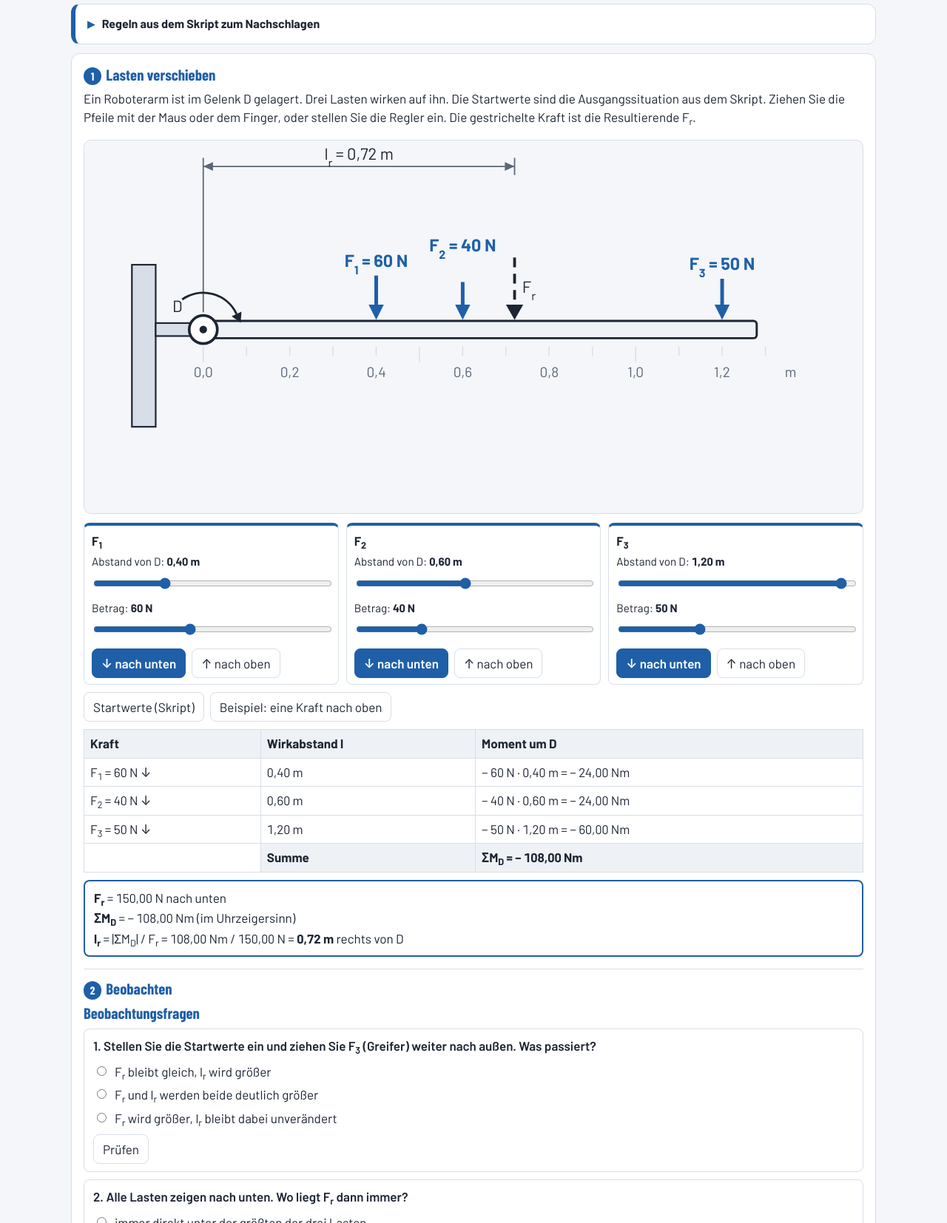
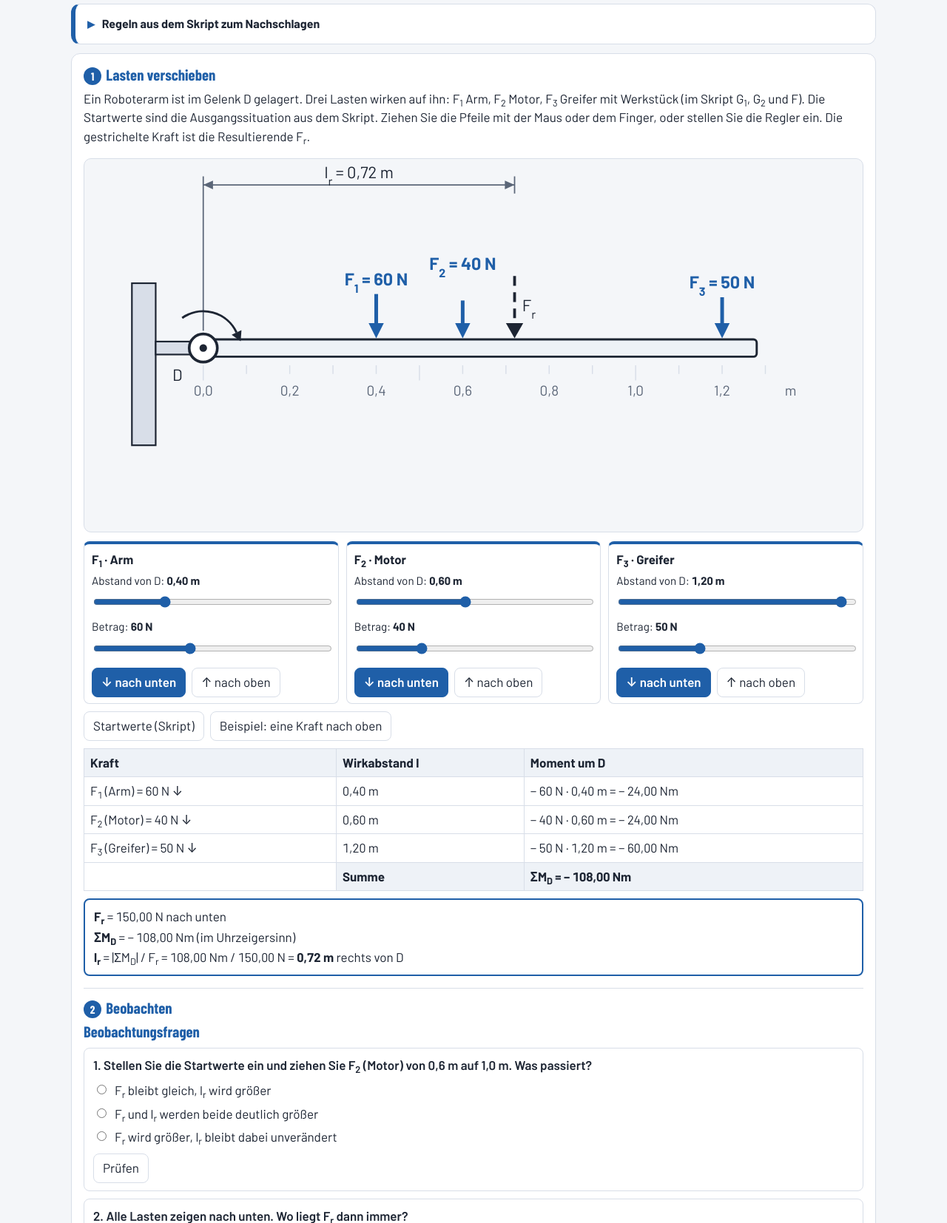
Before and after one commit to WichTeacher/wichteacher.github.io, a plain HTML site: page labore/tm/momentensatz/index.html in a window 1280 px wide. Shown: the part 200-1854 px from the top of the page at 74% size. Drawn offline with Linux system fonts and the light colour scheme.

Commit message:
Labor Momentensatz: Handy-Ansicht, Benennung der Lasten, Rundungshinweis, Aufgaben im Bildbereich
Co-Authored-By: Claude Opus 5.5 <noreply@anthropic.com>

```diff
--- a/labore/tm/momentensatz/index.html
+++ b/labore/tm/momentensatz/index.html
@@ -35,7 +35,9 @@
   .schritt h3{margin:0 0 6px;font-size:1.3rem;color:var(--fach)}
   .schritt h3 .nr{display:inline-block;min-width:1.6em;height:1.6em;line-height:1.6em;text-align:center;border-radius:50%;background:var(--fach);color:var(--fach-ink);font-size:.95rem;margin-right:6px}
 
-  svg.sys{display:block;width:100%;height:auto;background:var(--bg);border:1px solid var(--line);border-radius:10px;touch-action:none;user-select:none}
+  svg.sys{display:block;width:100%;height:auto;background:var(--bg);border:1px solid var(--line);border-radius:10px;user-select:none}
+  .bildrahmen{overflow-x:auto;-webkit-overflow-scrolling:touch}
+  @media (max-width:700px){.bildrahmen svg.sys{min-width:640px}.bildrahmen::after{content:"← Bild seitlich verschieben →";display:block;text-align:center;font-size:.8rem;color:var(--muted);position:sticky;left:0}}
   svg.sys text{font-family:var(--font);font-size:15px;fill:var(--ink)}
   svg.sys text.k{font-weight:700;fill:var(--fach);font-size:16px}
   svg.sys text.g{fill:var(--muted);font-size:13px}
@@ -44,7 +46,7 @@
   svg.sys .gelenk{fill:var(--card);stroke:var(--ink);stroke-width:2.5}
   svg.sys .last line{stroke:var(--fach);stroke-width:3.4}
   svg.sys .last polygon{fill:var(--fach)}
-  svg.sys .last{cursor:grab}
+  svg.sys .last{cursor:grab;touch-action:none}
   svg.sys .last .griff{fill:transparent}
   svg.sys .res line{stroke:var(--ink);stroke-width:2.6;stroke-dasharray:9 6}
   svg.sys .res polygon{fill:var(--ink)}
@@ -115,9 +117,9 @@
   <!-- ================= Station 1 ================= -->
   <section class="taskbox" role="tabpanel" id="st1">
     <div class="schritt"><h3><span class="nr">1</span>Lasten verschieben</h3>
-      <p style="margin-top:0">Ein Roboterarm ist im Gelenk D gelagert. Drei Lasten wirken auf ihn. Die Startwerte sind die Ausgangssituation aus dem Skript.
+      <p style="margin-top:0">Ein Roboterarm ist im Gelenk D gelagert. Drei Lasten wirken auf ihn: F<sub>1</sub> Arm, F<sub>2</sub> Motor, F<sub>3</sub> Greifer mit Werkstück (im Skript G<sub>1</sub>, G<sub>2</sub> und F). Die Startwerte sind die Ausgangssituation aus dem Skript.
         Ziehen Sie die Pfeile mit der Maus oder dem Finger, oder stellen Sie die Regler ein. Die gestrichelte Kraft ist die Resultierende F<sub>r</sub>.</p>
-      <svg class="sys" id="bild1" viewBox="0 0 720 345" role="img" aria-label="Arm mit Lasten und Resultierender"></svg>
+      <div class="bildrahmen"><svg class="sys" id="bild1" viewBox="0 0 720 345" role="img" aria-label="Arm mit Lasten und Resultierender"></svg></div>
       <div class="grid2" id="regler"></div>
       <div class="knoepfe">
         <button class="btn-2" type="button" id="start">Startwerte (Skript)</button>
@@ -141,7 +143,7 @@
   <section class="taskbox" role="tabpanel" id="st2" hidden>
     <div class="schritt">
       <p style="margin-top:0">Bestimmen Sie Betrag, Richtung und Lage der Resultierenden. Bezugspunkt ist das Gelenk D.</p>
-      <svg class="sys" id="bild2" viewBox="0 0 720 345" role="img" aria-label="Zufallsaufgabe: Arm mit Lasten"></svg>
+      <div class="bildrahmen"><svg class="sys" id="bild2" viewBox="0 0 720 345" role="img" aria-label="Zufallsaufgabe: Arm mit Lasten"></svg></div>
       <p id="aufgtxt" style="font-variant-numeric:tabular-nums"></p>
       <div class="feld"><label for="eF">F<sub>r</sub> =</label><input type="text" inputmode="decimal" autocomplete="off" id="eF"><span class="einheit">N</span>
         <select id="eR" aria-label="Richtung der Resultierenden"><option value="">Richtung …</option><option value="u">nach unten</option><option value="o">nach oben</option></select></div>
@@ -200,7 +202,7 @@ function aufgabe(rnd=Math.random){
     const lasten=[...xs].sort((a,b)=>a-b).map(k=>({x:k/10,F:10*(2+Math.floor(rnd()*19)),auf:false}));
     if(rnd()<0.4) lasten[Math.floor(rnd()*n)].auf=true;
     const e=rechne(lasten);
-    if(e.Fr<20||e.paar===true||e.lr===undefined||e.lr>1.6) continue;
+    if(e.Fr<20||e.paar===true||e.lr===undefined||e.xr>1.25||e.xr<-0.2) continue;
     if(Math.abs(r2(e.lr)-e.lr)>1e-9 && Math.abs(r2(e.lr*1000)/1000-e.lr)>1e-9){ /* krumme Werte sind erlaubt */ }
     return lasten;
   }
@@ -222,7 +224,9 @@ function pruefe(lasten,eF,eR,eL,eS){
     if(gemischt&&Math.abs(Math.abs(F.wert)-summeBetraege)<0.5) res.teile.push("F<sub>r</sub>: Sie haben alle Beträge addiert. Kräfte nach oben zählen positiv, nach unten negativ.");
     else res.teile.push("F<sub>r</sub> stimmt noch nicht. Addieren Sie die Kräfte mit Vorzeichen.");
   } else if(!rOk) res.teile.push("Die Richtung von F<sub>r</sub> stimmt nicht. Das Vorzeichen der Summe zeigt sie an.");
-  if(!lOk){
+  const nk=v=>{const m=String(v).replace(",",".").match(/\.(\d*)/);return m?m[1].length:0};
+  if(!lOk&&Math.abs(Math.abs(L.wert)-e.lr)<0.06&&nk(eL)<2) res.teile.push("l<sub>r</sub>: Der Ansatz passt, aber runden Sie auf zwei Nachkommastellen.");
+  else if(!lOk){
     const SMbetrag=lasten.reduce((s,l)=>s+l.F*l.x,0);
     if(Math.abs(Math.abs(L.wert)-r2(e.lr)*1000)<=15) res.teile.push("l<sub>r</sub>: Das sieht nach Millimetern aus. Gefragt ist l<sub>r</sub> in m.");
     else if(gemischt&&Math.abs(Math.abs(L.wert)-SMbetrag/summeBetraege)<=t) res.teile.push("l<sub>r</sub>: Sie haben alle Momente und Kräfte ohne Vorzeichen gerechnet. Die Kraft nach oben dreht andersherum.");
@@ -238,7 +242,7 @@ function loesungsweg(lasten){
   return `<p><b>Betrag:</b> F<sub>ry</sub> = ${lasten.map(l=>(fy(l)>0?"+ ":MINUS+" ")+l.F+" N").join(" ")} = ${vz(e.Fry,"N")} → F<sub>r</sub> = ${zahl(e.Fr)} N nach ${e.Fry<0?"unten":"oben"}</p>
     <p><b>Momente um D</b> (gegen den Uhrzeigersinn +):<br>${zeilen.join("<br>")}<br>ΣM<sub>D</sub> = ${vz(e.SM,"Nm")}</p>
     <p><b>Lage:</b> l<sub>r</sub> = |ΣM<sub>D</sub>| / F<sub>r</sub> = ${zahl(Math.abs(e.SM))} Nm / ${zahl(e.Fr)} N = ${zahl(e.lr)} m</p>
-    <p><b>Seite:</b> F<sub>r</sub> zeigt nach ${e.Fry<0?"unten":"oben"} und muss ${e.SM<0?"im":"gegen den"} Uhrzeigersinn drehen → ${e.seite==="r"?"rechts":"links"} von D.</p>`;
+    <p><b>Seite:</b> F<sub>r</sub> zeigt nach ${e.Fry<0?"unten":"oben"} und muss ${e.SM<0?"im":"gegen den"} Uhrzeigersinn drehen → ${e.seite==="r"?"rechts":"links"} von D.</p>${e.seite==="l"?"<p>F<sub>r</sub> liegt links von D, also neben dem Arm. Das ist möglich, weil Kräfte in beide Richtungen wirken: F<sub>r</sub> ist nur eine gedachte Ersatzkraft mit derselben Wirkung.</p>":""}`;
 }
 
 /* ===== ZEICHNEN ===== */
@@ -263,7 +267,7 @@ function zeichne(svg,lasten,opt){
   el("rect",{x:X0-44,y:YB-6,width:44,height:12,class:"wand"},svg);
   el("rect",{x:X0,y:YB-8,width:SK*1.28,height:16,rx:3,class:"balken"},svg);
   el("circle",{cx:X0,cy:YB,r:13,class:"gelenk"},svg); el("circle",{cx:X0,cy:YB,r:3.5,fill:"currentColor"},svg);
-  txt("D",X0-24,YB-16,"","middle",svg);
+  txt("D",X0-24,YB+30,"","middle",svg);
   // Beschriftungen versetzen, wenn Lasten auf derselben Seite eng beieinander liegen
   const hoch={}; [true,false].forEach(seite=>{let vor=null,vh=false;
     lasten.map((l,i)=>({l,i})).filter(o=>o.l.F>0&&o.l.auf===seite).sort((a,b)=>a.l.x-b.l.x).forEach(o=>{
@@ -281,15 +285,16 @@ function zeichne(svg,lasten,opt){
       const xr=Math.max(-0.2,Math.min(1.45,e.xr)), x=px(xr), L=laenge(e.Fr)*0.85, g=el("g",{class:"res"},svg);
       const aussen=xr!==e.xr;
       const fr=`F<tspan baseline-shift="sub" font-size="11">r</tspan>`+(aussen?" (weiter außen)":"");
-      if(e.Fry<0){ pfeil(g,x,YB-8-L,YB-9,8); txt(fr,x+7,YB-34,"","start",g); }
-      else { pfeil(g,x,YB+8+L,YB+9,8); txt(fr,x+7,YB+46,"","start",g); }
+      const tx=x>560?x-7:x+7, ta=x>560?"end":"start";
+      if(e.Fry<0){ pfeil(g,x,YB-8-L,YB-9,8); txt(fr,tx,YB-34,"",ta,g); }
+      else { pfeil(g,x,YB+8+L,YB+9,8); txt(fr,tx,YB+66,"",ta,g); }
       // Maß l_r oben
       const ym=24; el("line",{x1:X0,y1:ym-8,x2:X0,y2:YB-16,class:"mass"},svg); el("line",{x1:x,y1:ym-8,x2:x,y2:ym+8,class:"mass"},svg);
       if(Math.abs(x-X0)>20){ el("line",{x1:X0,y1:ym,x2:x,y2:ym,class:"mass"},svg);
         const d=x>X0?1:-1; el("polygon",{points:`${x},${ym} ${x-d*9},${ym-4} ${x-d*9},${ym+4}`,class:"massp"},svg); el("polygon",{points:`${X0},${ym} ${X0+d*9},${ym-4} ${X0+d*9},${ym+4}`,class:"massp"},svg); }
-      txt(`l<tspan baseline-shift="sub" font-size="11">r</tspan> = ${zahl(e.lr)} m`,(X0+x)/2,ym-6,"","middle",svg);
+      txt(`l<tspan baseline-shift="sub" font-size="11">r</tspan> = ${zahl(e.lr)} m`+(aussen?" (Bild zu klein)":""),(X0+x)/2,ym-6,"","middle",svg);
     } else if(e.paar){
-      txt("F_r = 0, aber ΣM ≠ 0: Es bleibt ein reines Moment (Kräftepaar).",W/2,30,"","middle",svg);
+      txt(`F<tspan baseline-shift="sub" font-size="11">r</tspan> = 0, aber ΣM ≠ 0: Es bleibt ein reines Moment (Kräftepaar).`,W/2,30,"","middle",svg);
     }
     // Drehsinn-Pfeil um D (über dem Gelenk)
     if(Math.abs(e.SM)>0.005){
@@ -304,14 +309,14 @@ function zeichne(svg,lasten,opt){
 }
 
 /* ===== STATION 1 ===== */
-const START=[{x:0.4,F:60,auf:false},{x:0.6,F:40,auf:false},{x:1.2,F:50,auf:false}];
+const START=[{x:0.4,F:60,auf:false,n:"Arm"},{x:0.6,F:40,auf:false,n:"Motor"},{x:1.2,F:50,auf:false,n:"Greifer"}];
 let L1=START.map(l=>({...l}));
 const svg1=document.getElementById("bild1");
 function regler(){
   const box=document.getElementById("regler"); box.innerHTML="";
   L1.forEach((l,i)=>{
     const d=document.createElement("div"); d.className="lastbox";
-    d.innerHTML=`<h4>F<sub>${i+1}</sub></h4>
+    d.innerHTML=`<h4>F<sub>${i+1}</sub>${l.n?" · "+l.n:""}</h4>
       <label>Abstand von D: <b id="lx${i}"></b><input type="range" min="0.05" max="1.25" step="0.05" value="${l.x}" id="rx${i}" aria-label="Abstand von F${i+1}"></label>
       <label>Betrag: <b id="lf${i}"></b><input type="range" min="0" max="150" step="5" value="${l.F}" id="rf${i}" aria-label="Betrag von F${i+1}"></label>
       <div class="knoepfe" style="margin-top:4px"><button class="btn-2" type="button" id="ru${i}" aria-pressed="${!l.auf}">↓ nach unten</button><button class="btn-2" type="button" id="ro${i}" aria-pressed="${l.auf}">↑ nach oben</button></div>`;
@@ -330,7 +335,7 @@ function zeige1(){
     document.getElementById("ru"+i).setAttribute("aria-pressed",!l.auf); document.getElementById("ro"+i).setAttribute("aria-pressed",l.auf);
   });
   const e=rechne(L1);
-  document.getElementById("tab1").innerHTML=L1.filter(l=>l.F>0).map((l)=>{const i=L1.indexOf(l);return `<tr><td>F<sub>${i+1}</sub> = ${zahl(l.F,0)} N ${l.auf?"↑":"↓"}</td><td>${zahl(l.x)} m</td><td>${fy(l)>0?"+":MINUS} ${zahl(l.F,0)} N · ${zahl(l.x)} m = ${vz(l.x*fy(l),"Nm")}</td></tr>`}).join("")+
+  document.getElementById("tab1").innerHTML=L1.filter(l=>l.F>0).map((l)=>{const i=L1.indexOf(l);return `<tr><td>F<sub>${i+1}</sub>${l.n?" ("+l.n+")":""} = ${zahl(l.F,0)} N ${l.auf?"↑":"↓"}</td><td>${zahl(l.x)} m</td><td>${fy(l)>0?"+":MINUS} ${zahl(l.F,0)} N · ${zahl(l.x)} m = ${vz(l.x*fy(l),"Nm")}</td></tr>`}).join("")+
     `<tr><td></td><th>Summe</th><th>ΣM<sub>D</sub> = ${vz(e.SM,"Nm")}</th></tr>`;
   let h=`<p><b>F<sub>r</sub></b> = ${zahl(e.Fr)} N${e.Fr>0?" nach "+(e.Fry<0?"unten":"oben"):""}</p><p><b>ΣM<sub>D</sub></b> = ${vz(e.SM,"Nm")}${Math.abs(e.SM)>0.005?(e.SM<0?" (im Uhrzeigersinn)":" (gegen den Uhrzeigersinn)"):""}</p>`;
   if(e.lr!==undefined) h+=`<p><b>l<sub>r</sub></b> = |ΣM<sub>D</sub>| / F<sub>r</sub> = ${zahl(Math.abs(e.SM))} Nm / ${zahl(e.Fr)} N = <b>${zahl(e.lr)} m</b> ${e.seite==="r"?"rechts":"links"} von D</p>`;
@@ -348,15 +353,15 @@ document.getElementById("start").addEventListener("click",()=>{L1=START.map(l=>(
 document.getElementById("gegen").addEventListener("click",()=>{L1=[{x:0.3,F:100,auf:false},{x:0.6,F:80,auf:true},{x:1.1,F:40,auf:false}];regler();zeige1()});
 
 Fragen.render("fragen1",[
-  {q:"Stellen Sie die Startwerte ein und ziehen Sie F<sub>3</sub> (Greifer) weiter nach außen. Was passiert?",
+  {q:"Stellen Sie die Startwerte ein und ziehen Sie F<sub>2</sub> (Motor) von 0,6 m auf 1,0 m. Was passiert?",
    o:["F<sub>r</sub> bleibt gleich, l<sub>r</sub> wird größer","F<sub>r</sub> wird größer, l<sub>r</sub> bleibt dabei unverändert","F<sub>r</sub> und l<sub>r</sub> werden beide deutlich größer"],
-   r:0,w:"Der Betrag hängt nur von den Kräften ab. Das Moment von F3 wächst, also wandert die Resultierende nach außen. Für den Motor wird es enger."},
+   r:0,w:"Der Betrag hängt nur von den Kräften ab. Das Moment von F2 wächst (124 Nm statt 108 Nm), also wandert die Resultierende nach außen, hier auf 0,83 m. Der Motor mit 120 Nm schafft es nicht mehr."},
   {q:"Alle Lasten zeigen nach unten. Wo liegt F<sub>r</sub> dann immer?",
    o:["zwischen der innersten und der äußersten Last","immer genau in der Mitte des ganzen Arms","immer direkt unter der größten der drei Lasten"],
    r:0,w:"Bei gleich gerichteten Kräften liegt die Resultierende immer zwischen den Kräften, näher an den großen."},
   {q:"Klicken Sie auf „Beispiel: eine Kraft nach oben“. Was fällt bei F<sub>r</sub> auf?",
    o:["F<sub>r</sub> ist kleiner als die Summe der Beträge","F<sub>r</sub> ist größer als die Summe aller drei Beträge","F<sub>r</sub> ist genau gleich der Summe aller Beträge"],
-   r:0,w:"Die Kraft nach oben zählt mit umgekehrtem Vorzeichen. Dadurch kann F_r sogar außerhalb der Lasten liegen. Probieren Sie es mit F2 noch größer."},
+   r:0,w:"Die Kraft nach oben zählt mit umgekehrtem Vorzeichen. Dadurch kann die Resultierende sogar außerhalb der Lasten liegen. Probieren Sie es mit F2 noch größer."},
   {q:"Stellen Sie F<sub>1</sub> = 50 N nach unten und F<sub>2</sub> = 50 N nach oben ein, F<sub>3</sub> auf 0 N. Was bleibt übrig?",
    o:["ein reines Moment ohne Resultierende","eine Resultierende von 100 N nach unten","eine Resultierende genau im Gelenk D selbst"],
    r:0,w:"Zwei gleich große, entgegengesetzte Kräfte heben sich als Kraft auf, drehen aber. Das ist ein Kräftepaar."}
@@ -402,10 +407,11 @@ if(/[?&]test/.test(location.search)){
   e=rechne([{x:.4,F:50,auf:false},{x:.8,F:50,auf:true}]); chk("Kräftepaar",e.paar===true&&e.lr===undefined);
   chk("Prüfen richtig",pruefe(START,"150","u","0,72","r").ok===true);
   chk("Diagnose mm",/Millimetern/.test(pruefe(START,"150","u","720","r").teile.join()));
+  chk("Rundungshinweis",/zwei Nachkommastellen/.test(pruefe(START,"150","u","0,7","r").teile.join()));
   chk("Diagnose ΣM",/Teilen Sie noch/.test(pruefe(START,"150","u","108","r").teile.join()));
   const G=[{x:.3,F:100,auf:false},{x:.6,F:80,auf:true},{x:1.1,F:40,auf:false}];
   chk("Diagnose Beträge",/Beträge addiert/.test(pruefe(G,"220","u","1","r").teile.join()));
-  const rnd=mulberry32(7); let gut=0; for(let k=0;k<500;k++){const a=aufgabe(rnd), x=rechne(a); if(x.Fr>=20&&x.lr!==undefined&&x.lr<=1.6&&pruefe(a,String(r2(x.Fr)),x.Fry<0?"u":"o",String(r2(x.lr)),x.seite).ok) gut++;}
+  const rnd=mulberry32(7); let gut=0; for(let k=0;k<500;k++){const a=aufgabe(rnd), x=rechne(a); if(x.Fr>=20&&x.lr!==undefined&&x.xr<=1.25&&x.xr>=-0.2&&pruefe(a,String(r2(x.Fr)),x.Fry<0?"u":"o",String(r2(x.lr)),x.seite).ok) gut++;}
   chk("500 Zufallsaufgaben lösbar ("+gut+")",gut===500);
   const fr=Fragen.laengenbericht(); log.push(`Fragen: ${fr.fragen}, richtige Antwort am längsten: ${fr.laengste}`);
   const st=document.getElementById("selftest"); st.hidden=false; st.textContent=log.join("\n")+"\n"+(ok?"SELBSTTEST OK":"SELBSTTEST FEHLER");
```
